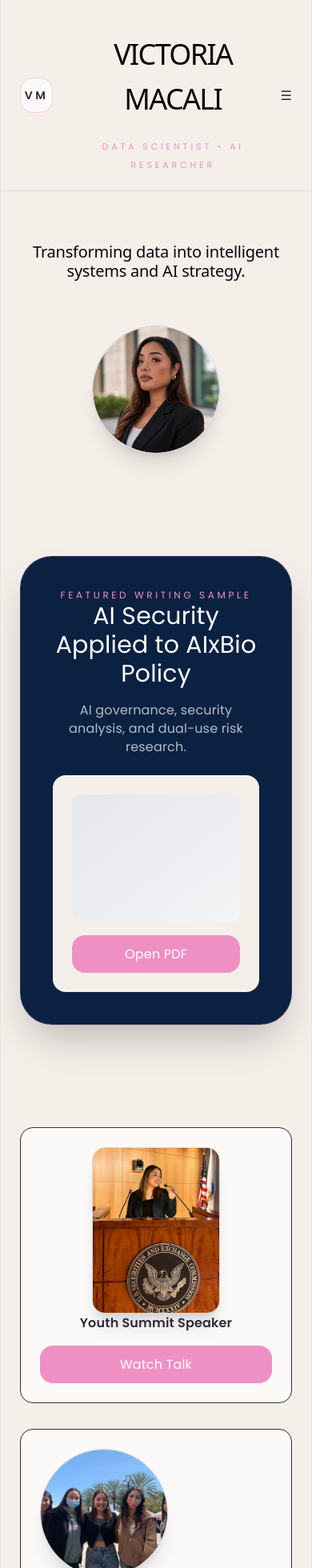
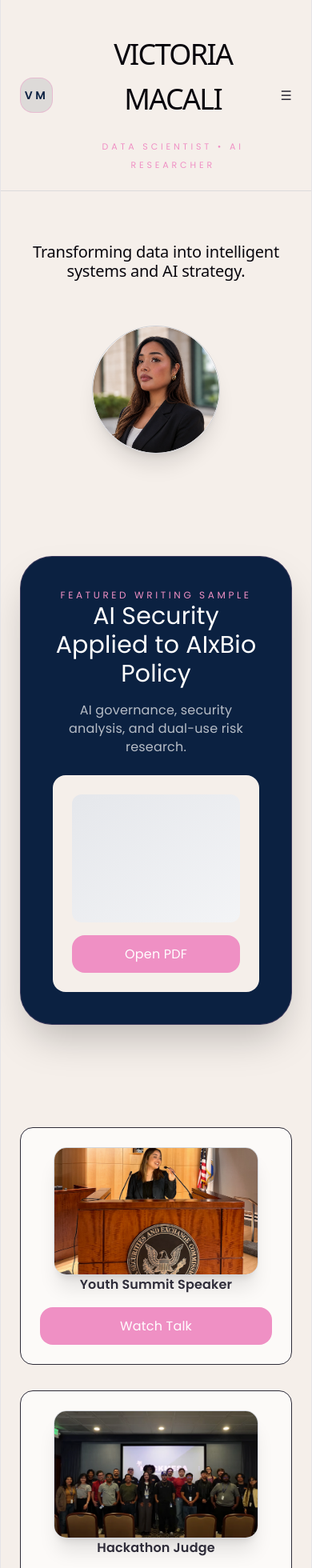
Before and after one commit to victoriamacali/victoria-portfolio, a React (Vite) app: page / in a window 390 px wide. Shown: the top 1960 px of the page at 80% size. Built offline with nearby package versions, Linux system fonts and the light colour scheme.

Commit message:
fixing pics

```diff
--- a/src/App.jsx
+++ b/src/App.jsx
@@ -2,6 +2,7 @@ import { useState } from "react";
 import portrait from "./assets/profilepic.png"
 import mentor from "./assets/mentorpic.png"
 import speaker from "./assets/speakerpic.png"
+import judge from "./assets/hackmesa.png"
 
 export default function VictoriaMacaliWebsiteMockup() {
   const [menuOpen, setMenuOpen] = useState(false);
@@ -30,7 +31,7 @@ export default function VictoriaMacaliWebsiteMockup() {
         <div className="max-w-7xl mx-auto px-6 py-5 flex items-center justify-between">
 
           <div className="flex items-center gap-4">
-            <div className="w-11 h-11 rounded-2xl border border-[#EF90C4]/40 flex items-center justify-center text-sm font-semibold tracking-[0.25em] bg-white/60">VM</div>
+            <div className="w-11 h-11 rounded-2xl border border-[#EF90C4]/40 flex items-center justify-center text-sm font-semibold tracking-[0.25em] bg-[#0B2141]/10 text-[#0B2141]">VM</div>
             <div>
                 <h1 className="text-lg tracking-[0.22em] text-[#EF90C4] font-semibold">VICTORIA MACALI</h1>
               <p className="text-[11px] tracking-[0.35em] text-[#EF90C4] uppercase">DATA SCIENTIST • AI RESEARCHER</p>
@@ -95,7 +96,7 @@ export default function VictoriaMacaliWebsiteMockup() {
               <img
               src={speaker}
               alt="Victoria at SEC Podium"
-              className="w-40 h-52 sm:w-52 sm:h-64 md:w-72 md:h-96 object-cover border border-[#7586A2]/30 shadow-xl rounded-2xl mx-auto md:mx-0"
+              className="w-64 h-40 sm:w-80 sm:h-52 md:w-[420px] md:h-64 object-cover rounded-2xl border border-[#7586A2]/30 shadow-xl mx-auto md:mx-0"
             />
             <h3 className="font-semibold">Youth Summit Speaker</h3>
             <a className={`block text-center py-3 mt-4 rounded-2xl ${pinkBtn}`} href="#">Watch Talk</a>
@@ -103,9 +104,9 @@ export default function VictoriaMacaliWebsiteMockup() {
 
           <div className="bg-white/70 p-6 rounded-2xl border">
             <img
-              src={mentor}
-              alt="Victoria and Mentees"
-              className="w-40 h-40 sm:w-52 sm:h-52 md:w-72 md:h-72 rounded-full object-cover border border-[#7586A2]/30 shadow-xl"
+              src={judge}
+              alt="HackMesa Judges"
+              className="w-64 h-40 sm:w-80 sm:h-52 md:w-[420px] md:h-64 object-cover rounded-2xl border border-[#7586A2]/30 shadow-xl mx-auto md:mx-0"
             />
             <h3 className="font-semibold">Hackathon Judge</h3>
             <a className={`block text-center py-3 mt-4 rounded-2xl ${pinkBtn}`} href="#">View Event</a>
@@ -116,7 +117,7 @@ export default function VictoriaMacaliWebsiteMockup() {
             <img
               src={mentor}
               alt="Victoria and Mentees"
-              className="w-40 h-52 sm:w-52 sm:h-64 md:w-72 md:h-96 object-cover border border-[#7586A2]/30 shadow-xl rounded-2xl mx-auto md:mx-0"
+              className="w-64 h-40 sm:w-80 sm:h-52 md:w-[420px] md:h-64 object-cover rounded-2xl border border-[#7586A2]/30 shadow-xl mx-auto md:mx-0"
             />
             </div>
             <h3 className="font-semibold">Mentor & Tutor</h3>
```
Also changed, not shown: src/assets/hackmesa.png (added).
